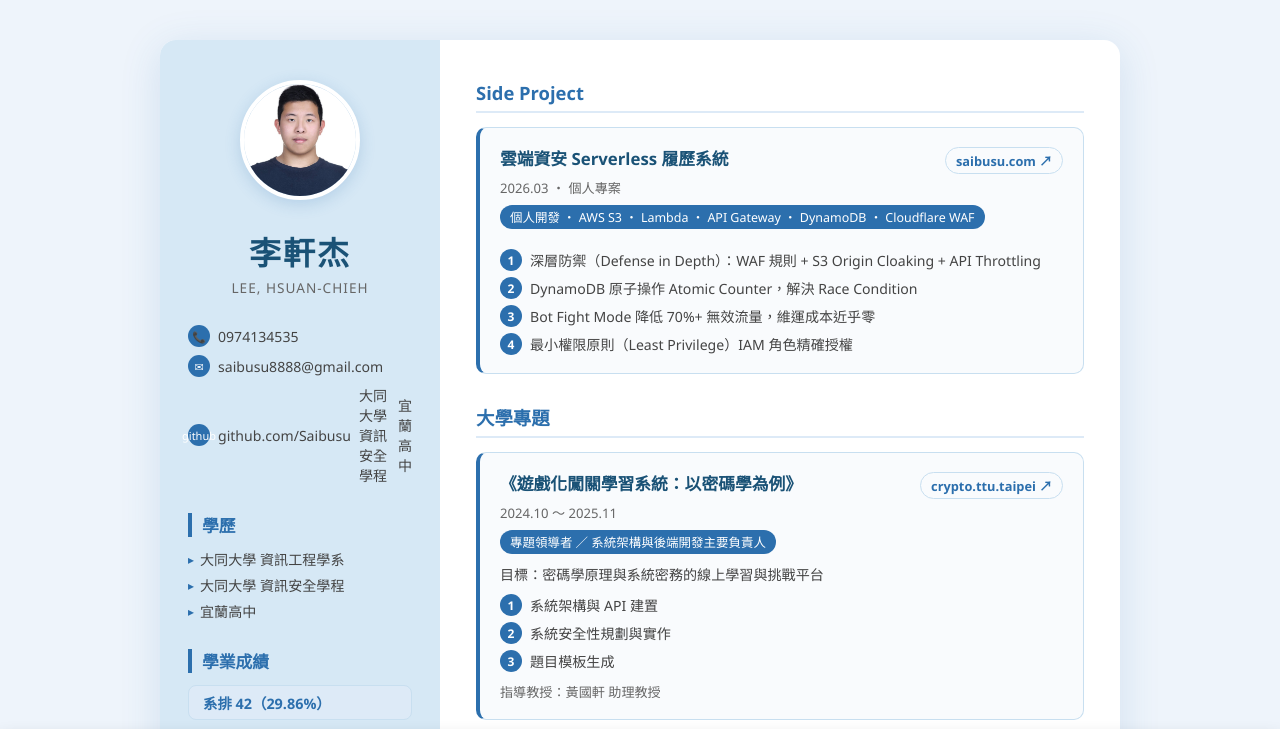
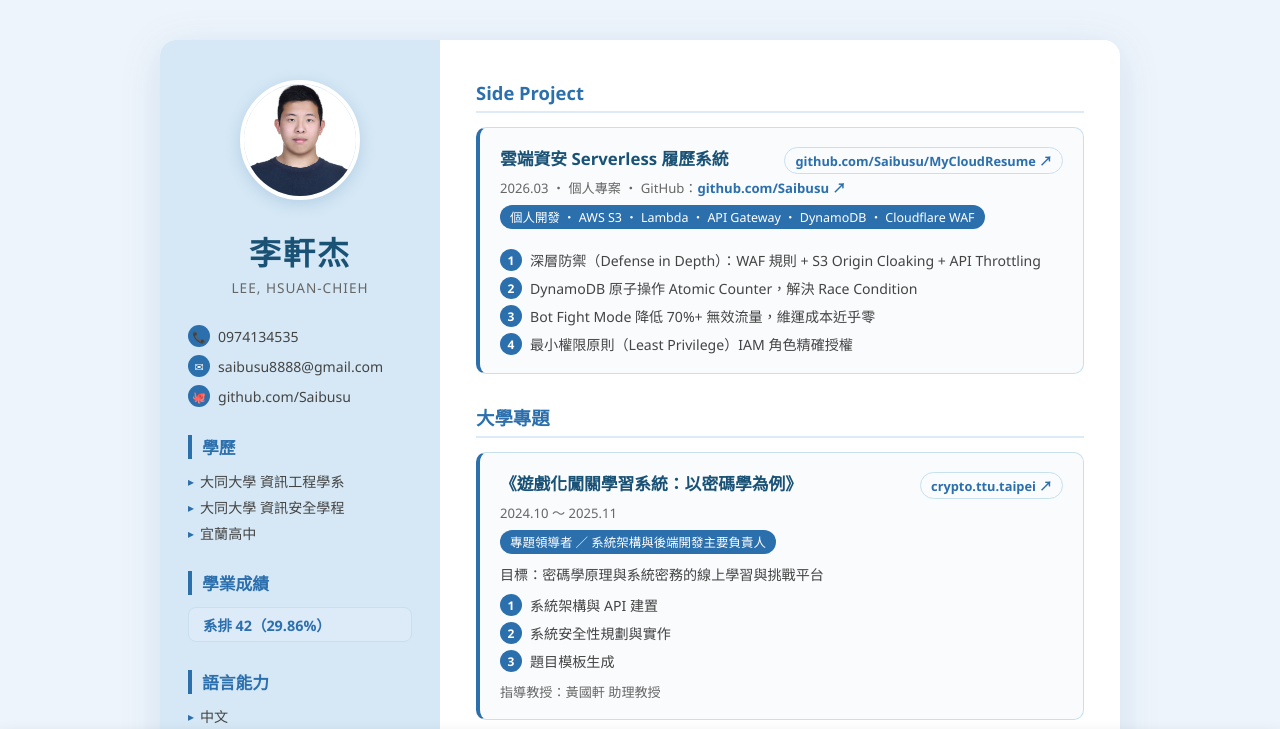
Before and after one commit to Saibusu/MyCloudResume, a website: page frontend/index.html in a window 1280 px wide. Shown: the top 729 px of the page. Drawn offline with Linux system fonts and the light colour scheme; no server answers.

Commit message:
fix: fix sidebar layout and update Side Project GitHub link
Made-with: Cursor

```diff
--- a/frontend/index.html
+++ b/frontend/index.html
@@ -42,6 +42,7 @@
       border-radius: 16px;
       box-shadow: 0 8px 40px rgba(44, 111, 173, 0.15);
       overflow: hidden;
+      align-items: stretch;
     }
 
     /* ── 左側欄 ── */
@@ -51,6 +52,8 @@
       display: flex;
       flex-direction: column;
       gap: 28px;
+      width: 280px;
+      min-width: 280px; /* 避免視窗/內容擠壓導致文字逐字換行 */
     }
 
     .profile-photo {
@@ -96,6 +99,7 @@
       display: flex;
       flex-direction: column;
       gap: 8px;
+      min-width: 0;
     }
 
     .contact-item {
@@ -104,6 +108,18 @@
       gap: 8px;
       font-size: 0.88rem;
       color: var(--text-mid);
+      min-width: 0;
+    }
+
+    /* 避免左側欄位 GitHub 連結在窄寬度時被強制換行造成排版錯亂 */
+    .contact-item a {
+      white-space: nowrap;
+      max-width: 100%;
+      overflow: hidden;
+      text-overflow: ellipsis;
+      color: inherit;
+      text-decoration: none;
+      display: inline-block;
     }
 
     .contact-item .icon {
@@ -146,6 +162,7 @@
       display: flex;
       align-items: flex-start;
       gap: 6px;
+      min-width: 0;
     }
 
     .tag-list li::before {
@@ -380,6 +397,16 @@
       color: #fff;
     }
 
+    .inline-link {
+      color: var(--primary);
+      text-decoration: none;
+      font-weight: 700;
+    }
+
+    .inline-link:hover {
+      text-decoration: underline;
+    }
+
 
     /* RWD */
     @media (max-width: 700px) {
@@ -422,15 +449,9 @@
           </a>
         </div>
         <div class="contact-item">
-          <span class="icon">github</span>
+          <span class="icon">🐙</span>
           <a href="https://github.com/Saibusu" target="_blank" rel="noopener noreferrer" style="color:inherit;text-decoration:none;">
             github.com/Saibusu
-          </a>
-          <a href="https://github.com/Saibusu" target="_blank" rel="noopener noreferrer" style="color:inherit;text-decoration:none;">
-            大同大學 資訊安全學程
-          </a>
-          <a href="https://github.com/Saibusu" target="_blank" rel="noopener noreferrer" style="color:inherit;text-decoration:none;">
-            宜蘭高中
           </a>
         </div>
       </div>
@@ -515,9 +536,9 @@
         <div class="project-card">
           <div class="project-header">
             <h3>雲端資安 Serverless 履歷系統</h3>
-            <a href="https://saibusu.com" target="_blank" class="project-link">saibusu.com ↗</a>
+            <a href="https://github.com/Saibusu/MyCloudResume" target="_blank" class="project-link">github.com/Saibusu/MyCloudResume ↗</a>
           </div>
-          <div class="meta">2026.03 ・ 個人專案</div>
+          <div class="meta">2026.03 ・ 個人專案 ・ GitHub：<a href="https://github.com/Saibusu" target="_blank" class="inline-link" rel="noopener noreferrer">github.com/Saibusu ↗</a></div>
           <span class="role-badge">個人開發 ・ AWS S3 ・ Lambda ・ API Gateway ・ DynamoDB ・ Cloudflare WAF</span>
           <ul class="contrib-list" style="margin-top: 10px;">
             <li><span class="num">1</span>深層防禦（Defense in Depth）：WAF 規則 + S3 Origin Cloaking + API Throttling</li>
```
